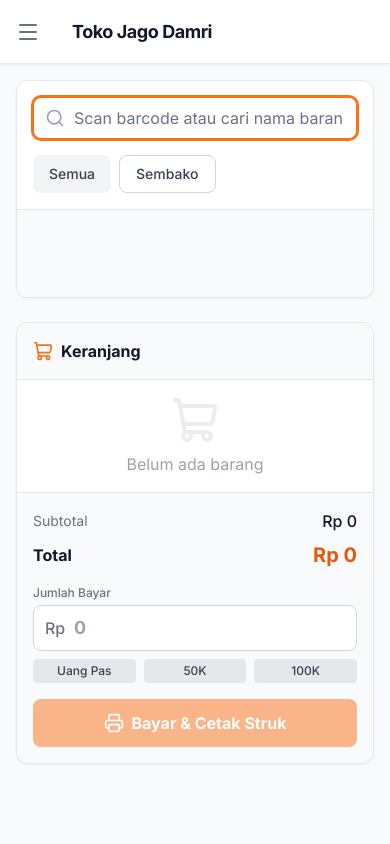
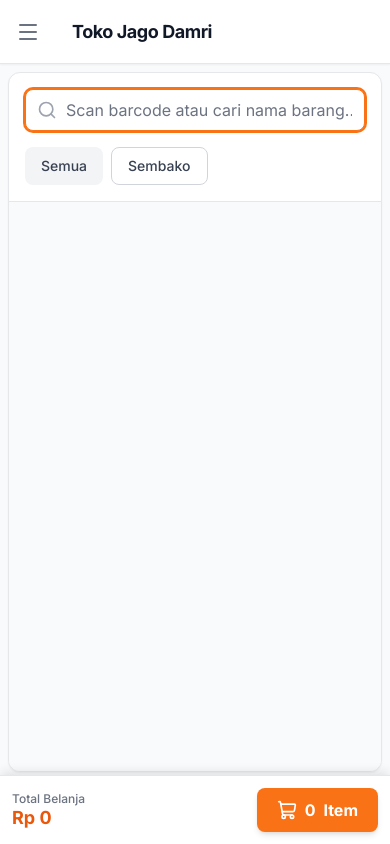
Before and after one commit to isnufr/toko-jago-damri, a Flask app: page /pos in a window 390 px wide. Run offline with Flask 3, Linux system fonts and the light colour scheme; the visitor is signed in with stand-in values (Sample User, id 1); data that the repository does not hold is empty; some libraries are stand-ins or nearby versions.

Commit message:
UI: Refactor POS mobile view with floating bottom cart

```diff
--- a/templates/transaksi/pos.html
+++ b/templates/transaksi/pos.html
@@ -3,7 +3,7 @@
 {% block title %}Kasir (POS) - Toko Jago Damri{% endblock %}
 
 {% block content %}
-<div class="h-[calc(100vh-8rem)] flex flex-col lg:flex-row gap-6 -m-4 sm:-m-6 lg:-m-8 p-4 sm:p-6 lg:p-8" x-data="posSystem()">
+<div class="h-[calc(100vh-8rem)] flex flex-col lg:flex-row gap-2 lg:gap-6 -m-4 sm:-m-6 lg:-m-8 p-2 sm:p-6 lg:p-8" x-data="posSystem()">
     <!-- Bagian Kiri: Area Produk -->
     <div class="flex-1 flex flex-col bg-white rounded-xl shadow-sm border border-gray-200 overflow-hidden">
         <!-- Pencarian & Filter -->
@@ -21,15 +21,15 @@
         </div>
 
         <!-- Daftar Produk -->
-        <div class="flex-1 p-4 overflow-y-auto bg-gray-50">
-            <div class="grid grid-cols-2 sm:grid-cols-3 md:grid-cols-4 gap-4">
+        <div class="flex-1 p-2 sm:p-4 overflow-y-auto bg-gray-50 pb-20 lg:pb-4">
+            <div class="grid grid-cols-2 sm:grid-cols-3 md:grid-cols-4 lg:grid-cols-3 xl:grid-cols-4 gap-2 sm:gap-4">
                 <template x-for="product in filteredProducts" :key="product.id">
                     <div @click="addToCart(product)" class="bg-white rounded-xl p-4 border border-gray-200 shadow-sm hover:shadow-md hover:border-primary-300 cursor-pointer transition-all active:scale-95 flex flex-col h-full">
                         <div class="text-xs text-gray-500 mb-1" x-text="product.sku"></div>
                         <h3 class="font-bold text-gray-900 text-sm leading-tight flex-1" x-text="product.name"></h3>
-                        <div class="mt-3 flex justify-between items-end">
-                            <span class="font-bold text-primary-600" x-text="formatCurrency(product.price)"></span>
-                            <span class="text-xs text-gray-500 bg-gray-100 px-2 py-1 rounded">Stok: <span x-text="product.stock"></span></span>
+                        <div class="mt-2 flex justify-between items-center">
+                            <span class="font-bold text-primary-600 text-sm sm:text-base" x-text="formatCurrency(product.price)"></span>
+                            <span class="text-[10px] sm:text-xs text-gray-500 bg-gray-100 px-1.5 py-0.5 rounded">Stok: <span x-text="product.stock"></span></span>
                         </div>
                     </div>
                 </template>
@@ -37,17 +37,34 @@
         </div>
     </div>
 
+    <!-- Mobile Floating Bottom Bar -->
+    <div class="fixed bottom-0 left-0 right-0 p-3 bg-white border-t border-gray-200 shadow-[0_-4px_10px_-1px_rgba(0,0,0,0.1)] z-40 lg:hidden flex justify-between items-center">
+        <div>
+            <p class="text-xs text-gray-500 font-medium">Total Belanja</p>
+            <p class="text-lg font-bold text-primary-600 leading-tight" x-text="formatCurrency(total)"></p>
+        </div>
+        <button @click="cartOpen = true" class="px-5 py-2.5 bg-primary-500 text-white font-bold rounded-lg flex items-center gap-2 active:scale-95 transition-transform shadow-md">
+            <i data-lucide="shopping-cart" class="w-5 h-5"></i>
+            <span x-text="cart.length"></span> Item
+        </button>
+    </div>
+
     <!-- Bagian Kanan: Struk / Keranjang Belanja -->
-    <div class="w-full lg:w-96 flex flex-col bg-white rounded-xl shadow-sm border border-gray-200 overflow-hidden shrink-0">
+    <div :class="cartOpen ? 'fixed inset-0 z-50 bg-white flex flex-col' : 'hidden lg:flex w-full lg:w-96 flex-col bg-white rounded-xl shadow-sm border border-gray-200 overflow-hidden shrink-0'">
         <!-- Header Cart -->
-        <div class="p-4 border-b border-gray-200 bg-gray-50 flex justify-between items-center">
+        <div class="p-4 border-b border-gray-200 bg-gray-50 flex justify-between items-center shrink-0">
             <h2 class="font-bold text-gray-900 flex items-center">
                 <i data-lucide="shopping-cart" class="w-5 h-5 mr-2 text-primary-500"></i>
                 Keranjang
             </h2>
-            <button @click="clearCart" class="text-sm text-red-500 hover:text-red-700 font-medium flex items-center" x-show="cart.length > 0">
-                <i data-lucide="trash-2" class="w-4 h-4 mr-1"></i> Kosongkan
-            </button>
+            <div class="flex items-center gap-4">
+                <button @click="clearCart" class="text-sm text-red-500 hover:text-red-700 font-medium flex items-center" x-show="cart.length > 0">
+                    <i data-lucide="trash-2" class="w-4 h-4 mr-1"></i> Kosongkan
+                </button>
+                <button @click="cartOpen = false" class="lg:hidden text-gray-500 hover:text-gray-900 bg-gray-200 p-1.5 rounded-full active:scale-95 transition-transform">
+                    <i data-lucide="x" class="w-5 h-5"></i>
+                </button>
+            </div>
         </div>
 
         <!-- Daftar Item Cart -->
@@ -129,6 +146,7 @@
             cart: [],
             payment: '',
             products: [],
+            cartOpen: false,
 
             init() {
                 fetch('/api/barang')
@@ -249,6 +267,7 @@
                         });
                         this.cart = [];
                         this.payment = '';
+                        this.cartOpen = false;
                         this.init(); // Refresh data produk (stok berkurang)
                     } else {
                         Swal.fire({
```
